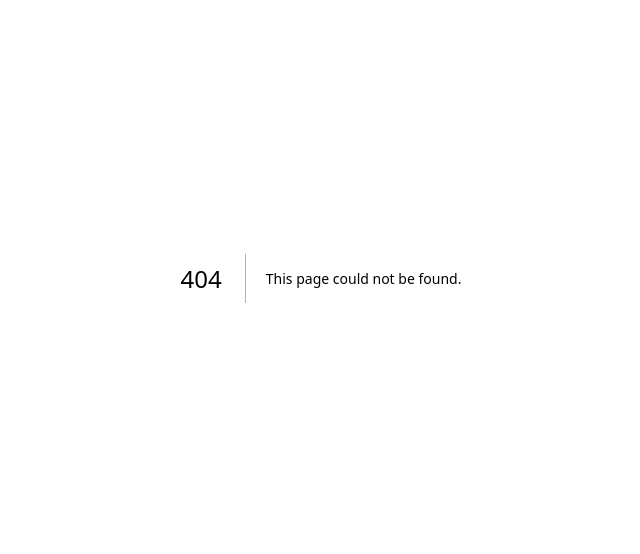
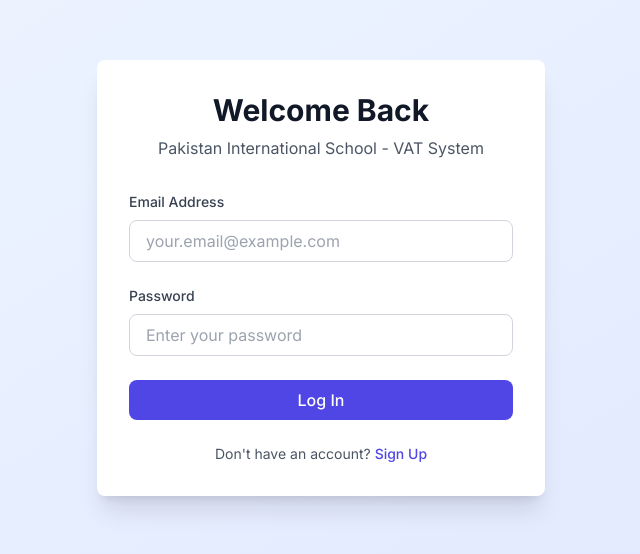
Before and after one commit to pyaareea/vat-invoice-app, a Next.js app: page /auth/login in a window 1280 px wide. Before the commit this address had no page. Shown: the part 122-676 px from the top of the page, without its empty margins (319-959 px from the left). Built offline with nearby package versions, Linux system fonts and the light colour scheme; no server answers.

Commit message:
Add login page

```diff
--- /dev/null
+++ b/app/auth/login/page.tsx
@@ -0,0 +1,91 @@
+'use client'
+
+import { useState } from 'react'
+import { supabase } from '@/lib/supabase'
+import { useRouter } from 'next/navigation'
+import toast from 'react-hot-toast'
+import Link from 'next/link'
+
+export default function Login() {
+  const router = useRouter()
+  const [email, setEmail] = useState('')
+  const [password, setPassword] = useState('')
+  const [loading, setLoading] = useState(false)
+
+  const handleLogin = async (e: React.FormEvent) => {
+    e.preventDefault()
+    setLoading(true)
+
+    try {
+      const { data, error } = await supabase.auth.signInWithPassword({
+        email,
+        password,
+      })
+
+      if (error) throw error
+
+      toast.success('Login successful!')
+      router.push('/dashboard')
+    } catch (error: any) {
+      toast.error(error.message || 'Error logging in')
+    } finally {
+      setLoading(false)
+    }
+  }
+
+  return (
+    <div className="min-h-screen flex items-center justify-center bg-gradient-to-br from-blue-50 to-indigo-100 px-4">
+      <div className="max-w-md w-full bg-white rounded-lg shadow-xl p-8">
+        <div className="text-center mb-8">
+          <h1 className="text-3xl font-bold text-gray-900 mb-2">Welcome Back</h1>
+          <p className="text-gray-600">Pakistan International School - VAT System</p>
+        </div>
+
+        <form onSubmit={handleLogin} className="space-y-6">
+          <div>
+            <label className="block text-sm font-medium text-gray-700 mb-2">
+              Email Address
+            </label>
+            <input
+              type="email"
+              required
+              value={email}
+              onChange={(e) => setEmail(e.target.value)}
+              className="w-full px-4 py-2 border border-gray-300 rounded-lg focus:ring-2 focus:ring-indigo-500 focus:border-transparent"
+              placeholder="your.email@example.com"
+            />
+          </div>
+
+          <div>
+            <label className="block text-sm font-medium text-gray-700 mb-2">
+              Password
+            </label>
+            <input
+              type="password"
+              required
+              value={password}
+              onChange={(e) => setPassword(e.target.value)}
+              className="w-full px-4 py-2 border border-gray-300 rounded-lg focus:ring-2 focus:ring-indigo-500 focus:border-transparent"
+              placeholder="Enter your password"
+            />
+          </div>
+
+          <button
+            type="submit"
+            disabled={loading}
+            className="w-full bg-indigo-600 text-white py-2 px-4 rounded-lg hover:bg-indigo-700 disabled:opacity-50 disabled:cursor-not-allowed transition-colors font-medium"
+          >
+            {loading ? 'Logging in...' : 'Log In'}
+          </button>
+        </form>
+
+        <p className="text-center text-sm text-gray-600 mt-6">
+          Don't have an account?{' '}
+          <Link href="/auth/signup" className="text-indigo-600 hover:text-indigo-700 font-medium">
+            Sign Up
+          </Link>
+        </p>
+      </div>
+    </div>
+  )
+}
```
